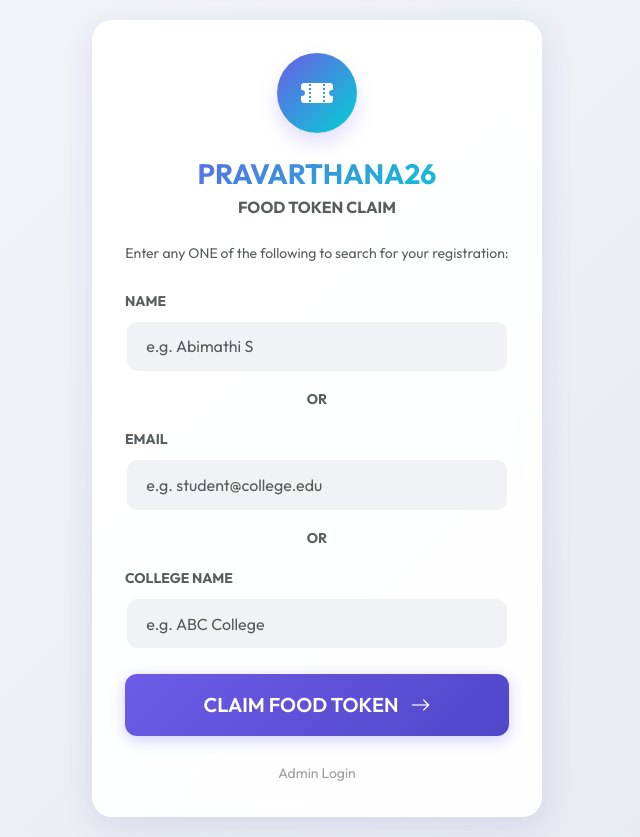
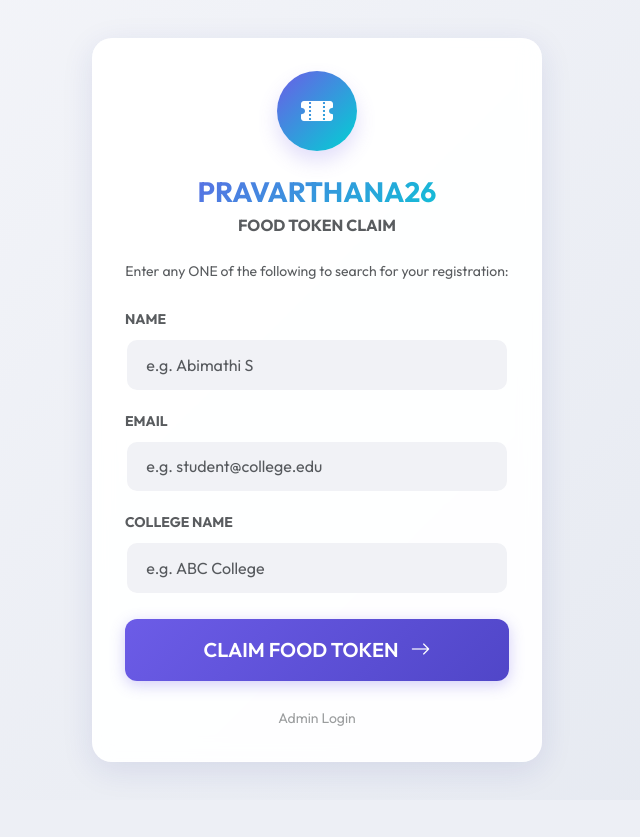
Before and after one commit to Abimathi24/pravarthana-food-token, a Flask app: page /claim in a window 1280 px wide. Shown: the whole page, without its empty margins (323-963 px from the left). After the commit the page ends 779 px from the top, so only its background shows below. Run offline with Flask 3, Linux system fonts and the light colour scheme.

Commit message:
Remove OR separators from claim page UI

```diff
--- a/templates/claim.html
+++ b/templates/claim.html
@@ -55,14 +55,10 @@
                 <input type="text" id="nameInput" class="form-control" placeholder="e.g. Abimathi S">
             </div>
 
-            <div class="text-center text-muted small fw-bold mb-3">OR</div>
-
             <div class="mb-3">
                 <label class="form-label text-muted small fw-bold">EMAIL</label>
                 <input type="email" id="emailInput" class="form-control" placeholder="e.g. student@college.edu">
             </div>
-
-            <div class="text-center text-muted small fw-bold mb-3">OR</div>
 
             <div class="mb-4">
                 <label class="form-label text-muted small fw-bold">COLLEGE NAME</label>
```
